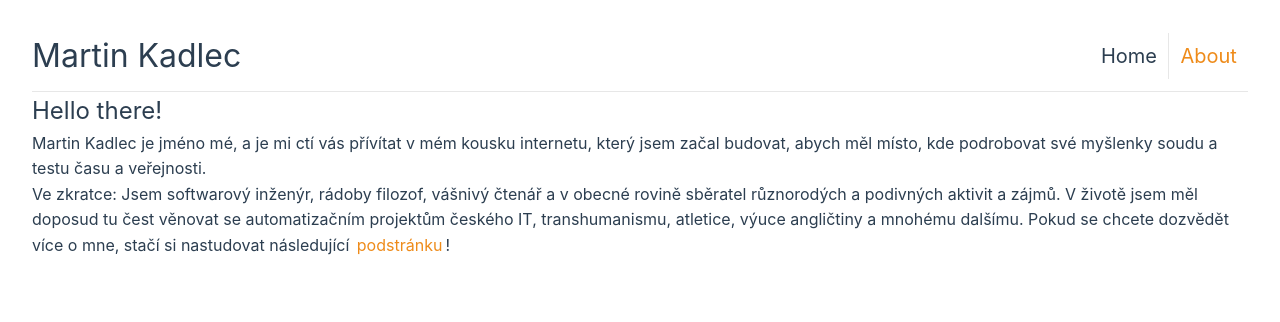
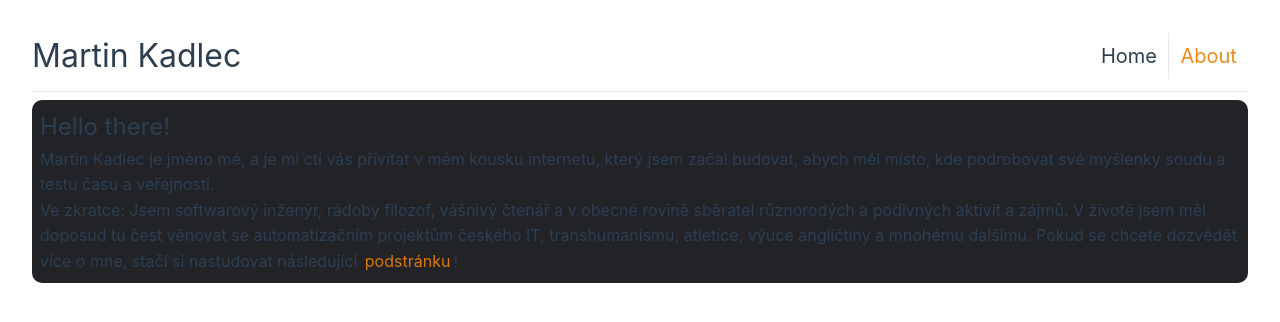
Before and after one commit to R4tmax/R4tmax.github.io, a Vue app: page / in a window 1280 px wide. Shown: the top 322 px of the page. Built offline with nearby package versions, Linux system fonts and the light colour scheme.

Commit message:
fix dynamic bgcolor assignment, add section stylings

```diff
--- a/src/assets/base.css
+++ b/src/assets/base.css
@@ -21,7 +21,7 @@
   --vt-c-text-dark-2: rgba(235, 235, 235, 0.64);
 
   --vt-c-text-accent-1: rgba(236, 128, 3, 0.911);
-  --vt-background-higligher-1: rgba(165, 90, 3, 0.911);
+  --vt-background-highlighter-1: rgba(165, 89, 3, 0.527);
 }
 
 /* semantic color variables for this project */
@@ -37,7 +37,7 @@
   --color-text: var(--vt-c-text-light-1);
 
   --color-text-accent: var(--vt-c-text-accent-1);
-  --color-text-highligher: var(--vt-background-higlighter-1)
+  --color-text-highlighter: var(--vt-background-highlighter-1);
 
   --section-gap: 160px;
 }
@@ -51,8 +51,8 @@
     --color-border: var(--vt-c-divider-dark-2);
     --color-border-hover: var(--vt-c-divider-dark-1);
 
-    --color-heading: var(--vt-c-text-dark-1);
-    --color-text: var(--vt-c-text-dark-2);
+    --color-heading: var(--vt-c-white-soft);
+    --color-text: var(--vt-c-white-soft);
   }
 }
 
--- a/src/assets/main.css
+++ b/src/assets/main.css
@@ -40,6 +40,13 @@ nav a:first-of-type {
   font-weight: normal;
 }
 
+section {
+  background-color: #222327;
+  margin: 0.5rem 0;
+  padding: 0.5rem;
+  border-radius: 10px;
+}
+
 a {
   text-decoration: none;
   color: var(--color-text-accent);
@@ -49,6 +56,7 @@ a {
 
 @media (hover: hover) {
   a:hover {
-    background-color:rgba(175, 95, 4, 0.39);
+    /* background-color:rgba(175, 95, 4, 0.39); */
+    background-color:var(--color-text-highlighter);
   }
 }
```
